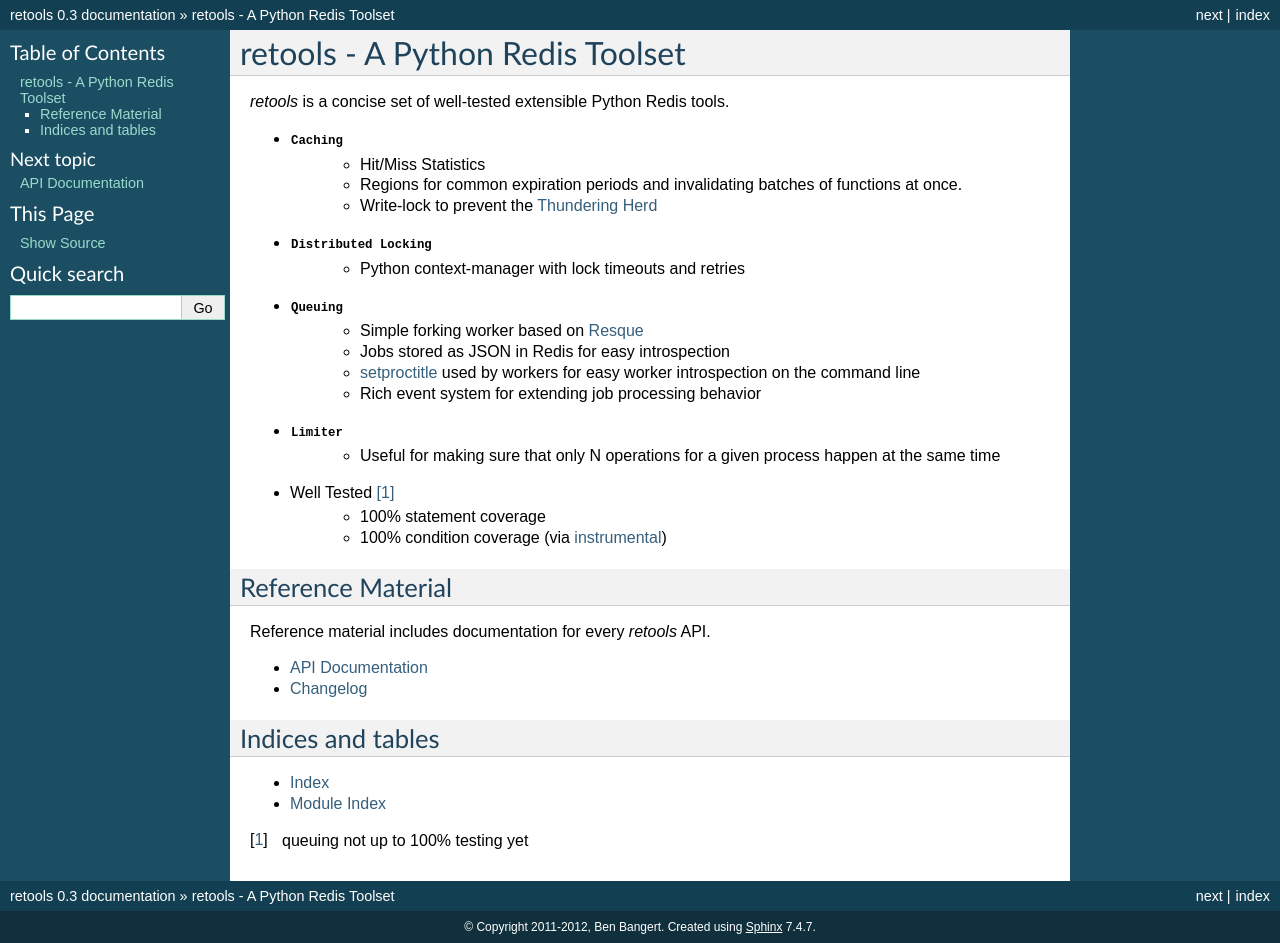
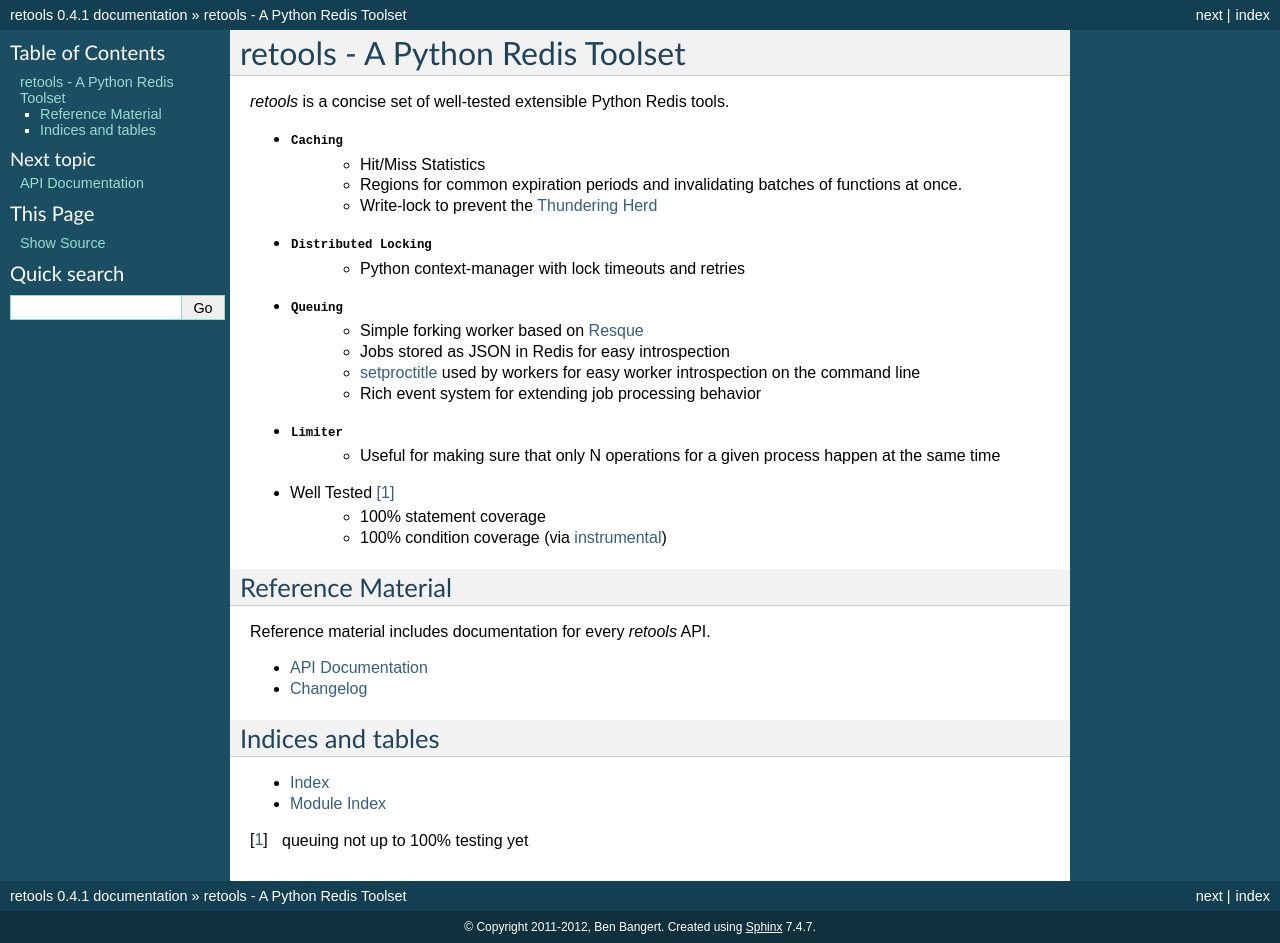
Before and after one commit to bbangert/retools, a Sphinx documentation site: the page built from docs/index.rst, in a window 1280 px wide. Built offline with Sphinx 7.4.7, drawn with Linux system fonts in a browser that asks for light colours.

Commit message:
docs: Update version from 0.3 to 0.4.1

```diff
--- a/docs/conf.py
+++ b/docs/conf.py
@@ -48,9 +48,9 @@
 # built documents.
 #
 # The short X.Y version.
-version = '0.3'
+version = '0.4.1'
 # The full version, including alpha/beta/rc tags.
-release = '0.3'
+release = '0.4.1'
 
 # The language for content autogenerated by Sphinx. Refer to documentation
 # for a list of supported languages.
```
